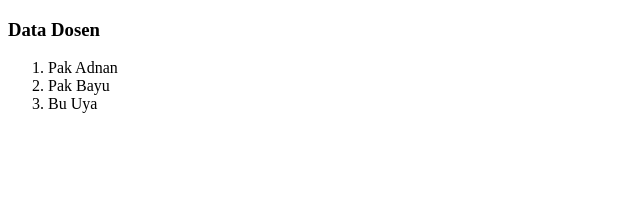
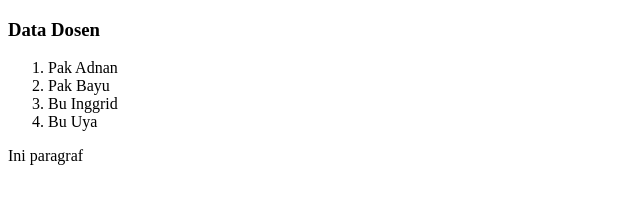
Before and after one commit to WidadSucitra/Latihan-Git, a plain HTML site: page dosen.html in a window 1280 px wide. Shown: the whole page, without its empty margins (0-640 px from the left). Drawn offline with Linux system fonts and the light colour scheme.

Commit message:
Menambahkan bu inggrid, menambahkan paragraf

```diff
--- a/dosen.html
+++ b/dosen.html
@@ -10,7 +10,10 @@
     <ol>
         <li>Pak Adnan</li>
         <li>Pak Bayu</li>
+        <li>Bu Inggrid</li>
         <li>Bu Uya</li>
     </ol>
+
+    <p>Ini paragraf</p>
 </body>
 </html>
```
